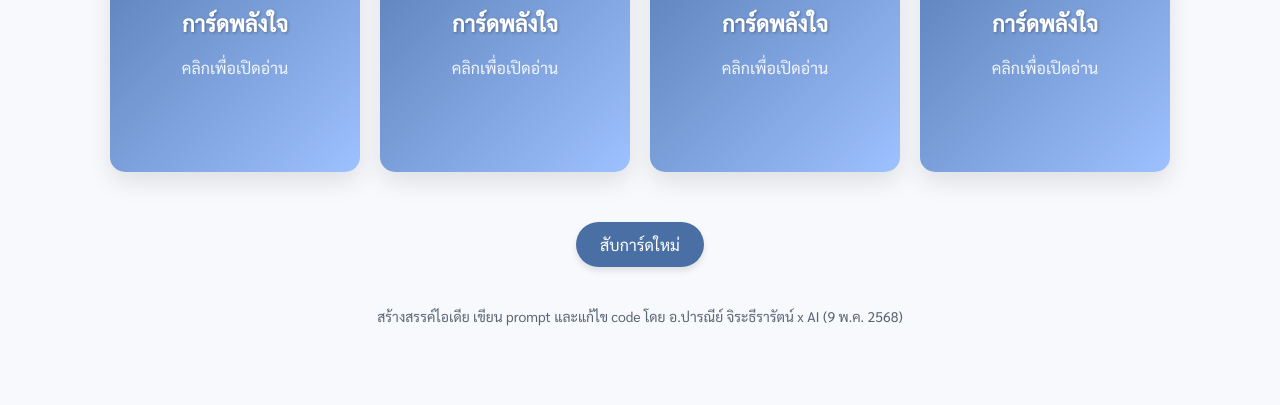
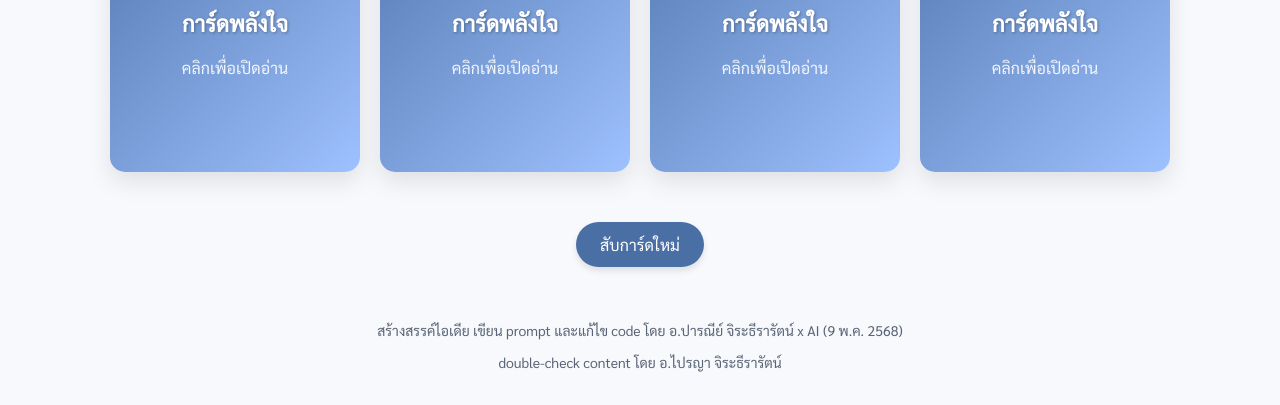
Before and after one commit to PJ1661992/affirmation-cards, a plain HTML site: page index.html in a window 1280 px wide. Shown: the part 543-948 px from the top of the page. Before the commit the page ends 888 px from the top, so only its background shows below. Drawn offline with Linux system fonts and the light colour scheme.

Commit message:
Update index.html

```diff
--- a/index.html
+++ b/index.html
@@ -284,7 +284,8 @@
     </div>
 
     <footer>
-        สร้างสรรค์ไอเดีย เขียน prompt และแก้ไข code โดย อ.ปารณีย์ จิระธีรารัตน์ x AI (9 พ.ค. 2568)
+        <p>สร้างสรรค์ไอเดีย เขียน prompt และแก้ไข code โดย อ.ปารณีย์ จิระธีรารัตน์ x AI (9 พ.ค. 2568)</p>
+        <p>double-check content โดย อ.ไปรญา จิระธีรารัตน์</p>
     </footer>
 
     <script>
```
